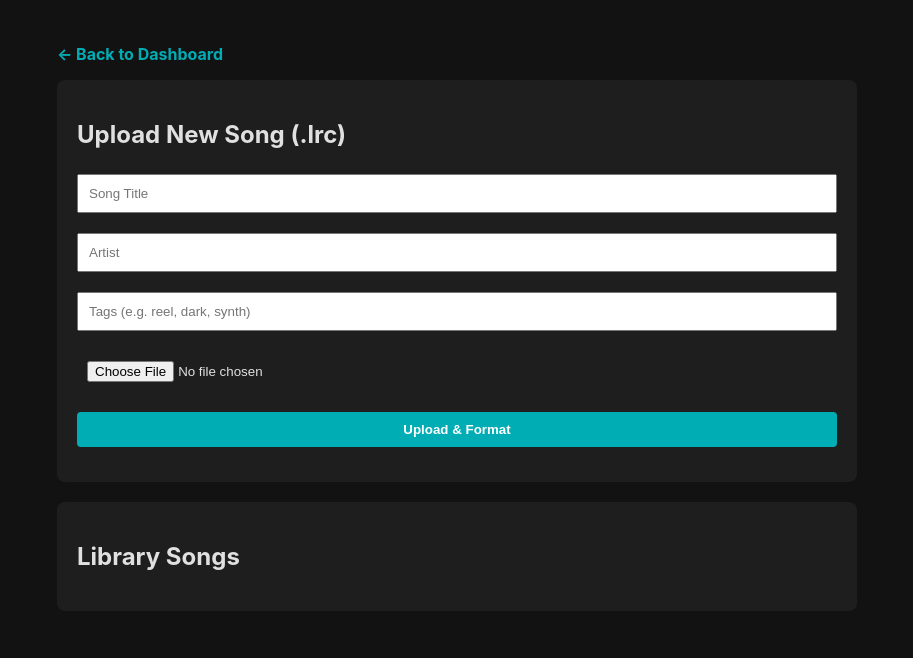
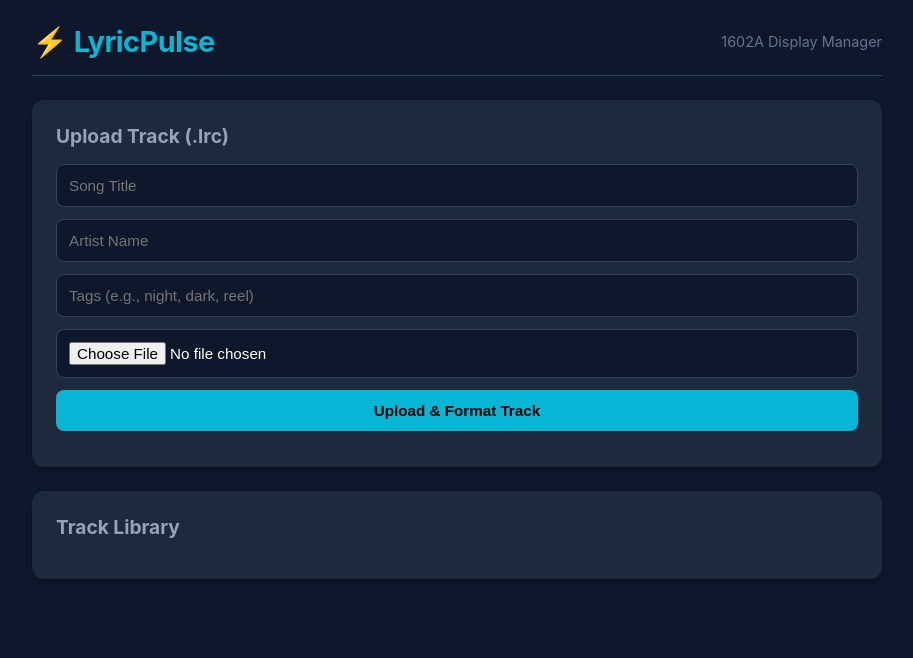
Before and after one commit to retardedmonkeygaming/rpi-lyric-display, a Flask app: page /library in a window 1280 px wide. Shown: the top 658 px of the page, without its empty margins (183-1096 px from the left). Run offline with Flask 3, Linux system fonts and the light colour scheme; data that the repository does not hold is empty; parts of the project's set-up code (start-up, migrations or seed data) failed here and were passed over.

Commit message:
Refactor nudge_song_lyrics: add error handling and improve timestamp offset logic; update editor and library templates for consistency and enhanced styling

```diff
--- a/web/routes.py
+++ b/web/routes.py
@@ -82,13 +82,16 @@ def delete_song(song_id: int):
 @web_bp.route("/api/songs/<int:song_id>/nudge", methods=["POST"])
 def nudge_song_lyrics(song_id: int):
     """Shifts all timestamps for a song by offset_ms (+ or -)."""
-    data = request.get_json() or {}
+    data = request.get_json(silent=True) or {}
     offset_ms = data.get("offset_ms", 0)
-    offset_sec = offset_ms / 1000.0
+    offset_sec = float(offset_ms) / 1000.0
 
-    with db.get_connection() as conn:
-        conn.execute(
-            "UPDATE song_lyrics SET timestamp_sec = MAX(0.0, timestamp_sec + ?) WHERE song_id = ?",
-            (offset_sec, song_id)
-        )
-    return jsonify({"status": "success", "song_id": song_id, "shifted_by": offset_sec})
+    try:
+        with db.get_connection() as conn:
+            conn.execute(
+                "UPDATE song_lyrics SET timestamp_sec = MAX(0.0, timestamp_sec + ?) WHERE song_id = ?",
+                (offset_sec, song_id)
+            )
+        return jsonify({"status": "success", "song_id": song_id, "shifted_by": offset_sec})
+    except Exception as e:
+        return jsonify({"status": "error", "message": str(e)}), 500
--- a/web/templates/library.html
+++ b/web/templates/library.html
@@ -3,44 +3,59 @@
 <head>
     <meta charset="UTF-8">
     <meta name="viewport" content="width=device-width, initial-scale=1.0">
-    <title>Song Library</title>
+    <title>LyricPulse — Library</title>
     <style>
-        body { font-family: -apple-system, BlinkMacSystemFont, sans-serif; background: #121212; color: #e0e0e0; padding: 20px; }
-        .container { max-width: 800px; margin: 0 auto; }
-        .card { background: #1e1e1e; border-radius: 8px; padding: 20px; margin-bottom: 20px; }
-        input, button { padding: 10px; margin-top: 5px; margin-bottom: 15px; width: 100%; box-sizing: border-box; }
-        button { background: #00adb5; color: white; border: none; font-weight: bold; cursor: pointer; border-radius: 4px; }
-        .delete-btn { background: #e63946; padding: 6px 12px; font-size: 0.85rem; width: auto; margin: 0; }
-        ul { list-style: none; padding: 0; }
-        li { padding: 12px 10px; border-bottom: 1px solid #333; display: flex; justify-content: space-between; align-items: center; }
-        .actions { display: flex; gap: 12px; align-items: center; }
-        a { color: #00adb5; text-decoration: none; font-weight: bold; }
+        :root { --bg: #0f172a; --card: #1e293b; --accent: #06b6d4; --danger: #ef4444; --text: #f8fafc; }
+        body { font-family: -apple-system, BlinkMacSystemFont, "Segoe UI", Roboto, sans-serif; background: var(--bg); color: var(--text); margin: 0; padding: 24px; }
+        .container { max-width: 850px; margin: 0 auto; }
+        .header { display: flex; align-items: center; justify-content: space-between; margin-bottom: 24px; border-bottom: 1px solid #334155; padding-bottom: 16px; }
+        h1 { margin: 0; font-size: 1.8rem; color: var(--accent); letter-spacing: -0.5px; }
+        .card { background: var(--card); border-radius: 12px; padding: 24px; margin-bottom: 24px; box-shadow: 0 4px 6px -1px rgba(0,0,0,0.3); }
+        .card h2 { margin-top: 0; font-size: 1.2rem; color: #94a3b8; margin-bottom: 16px; }
+        input, select, button { width: 100%; padding: 12px; margin-bottom: 12px; background: #0f172a; border: 1px solid #334155; color: #fff; border-radius: 8px; box-sizing: border-box; font-size: 0.95rem; }
+        input:focus { border-color: var(--accent); outline: none; }
+        button.btn-primary { background: var(--accent); color: #000; font-weight: bold; border: none; cursor: pointer; transition: opacity 0.2s; }
+        button.btn-primary:hover { opacity: 0.9; }
+        ul { list-style: none; padding: 0; margin: 0; }
+        li { background: #0f172a; border-radius: 8px; padding: 14px 16px; margin-bottom: 8px; display: flex; justify-content: space-between; align-items: center; border: 1px solid #1e293b; }
+        .song-title { font-weight: 600; font-size: 1rem; color: #f1f5f9; }
+        .song-artist { font-size: 0.85rem; color: #64748b; margin-left: 6px; }
+        .actions { display: flex; gap: 8px; align-items: center; }
+        .btn-edit { background: #334155; color: var(--accent); padding: 6px 12px; border-radius: 6px; text-decoration: none; font-size: 0.85rem; font-weight: 600; }
+        .btn-delete { background: rgba(239, 68, 68, 0.15); color: var(--danger); border: 1px solid rgba(239, 68, 68, 0.3); padding: 6px 12px; border-radius: 6px; cursor: pointer; font-size: 0.85rem; width: auto; margin: 0; }
+        .btn-delete:hover { background: var(--danger); color: white; }
     </style>
 </head>
 <body>
     <div class="container">
-        <p><a href="/">← Back to Dashboard</a></p>
+        <div class="header">
+            <h1>⚡ LyricPulse</h1>
+            <span style="color: #64748b; font-size: 0.9rem;">1602A Display Manager</span>
+        </div>
 
         <div class="card">
-            <h2>Upload New Song (.lrc)</h2>
+            <h2>Upload Track (.lrc)</h2>
             <form action="/upload" method="post" enctype="multipart/form-data">
                 <input type="text" name="title" placeholder="Song Title" required>
-                <input type="text" name="artist" placeholder="Artist" required>
-                <input type="text" name="tags" placeholder="Tags (e.g. reel, dark, synth)">
+                <input type="text" name="artist" placeholder="Artist Name" required>
+                <input type="text" name="tags" placeholder="Tags (e.g., night, dark, reel)">
                 <input type="file" name="lrc_file" accept=".lrc,.txt,text/plain,*/*" required>
-                <button type="submit">Upload & Format</button>
+                <button type="submit" class="btn-primary">Upload & Format Track</button>
             </form>
         </div>
 
         <div class="card">
-            <h2>Library Songs</h2>
+            <h2>Track Library</h2>
             <ul id="song-list">
                 {% for song in songs %}
                 <li id="song-row-{{ song.id }}">
-                    <span><strong>{{ song.title }}</strong> - {{ song.artist }}</span>
+                    <div>
+                        <span class="song-title">{{ song.title }}</span>
+                        <span class="song-artist">— {{ song.artist }}</span>
+                    </div>
                     <div class="actions">
-                        <a href="/editor/{{ song.id }}">Edit</a>
-                        <button class="delete-btn" data-song-id="{{ song.id }}">Delete</button>
+                        <a href="/editor/{{ song.id }}" class="btn-edit">Edit / Nudge</a>
+                        <button class="btn-delete" data-song-id="{{ song.id }}">Delete</button>
                     </div>
                 </li>
                 {% endfor %}
@@ -50,20 +65,17 @@
 
     <script>
         document.getElementById('song-list').addEventListener('click', async function(e) {
-            if (!e.target.classList.contains('delete-btn')) return;
+            if (!e.target.classList.contains('btn-delete')) return;
 
             const songId = e.target.getAttribute('data-song-id');
-            if (!confirm('Are you sure you want to delete this song?')) return;
+            if (!confirm('Delete this track from library?')) return;
 
-            const res = await fetch(`/api/songs/${songId}/delete`, {
-                method: 'POST'
-            });
-
+            const res = await fetch(`/api/songs/${songId}/delete`, { method: 'POST' });
             if (res.ok) {
                 const row = document.getElementById(`song-row-${songId}`);
                 if (row) row.remove();
             } else {
-                alert('Failed to delete song.');
+                alert('Failed to delete track.');
             }
         });
     </script>
```
Also changed, not shown: web/templates/editor.html (+32 -26 lines).
